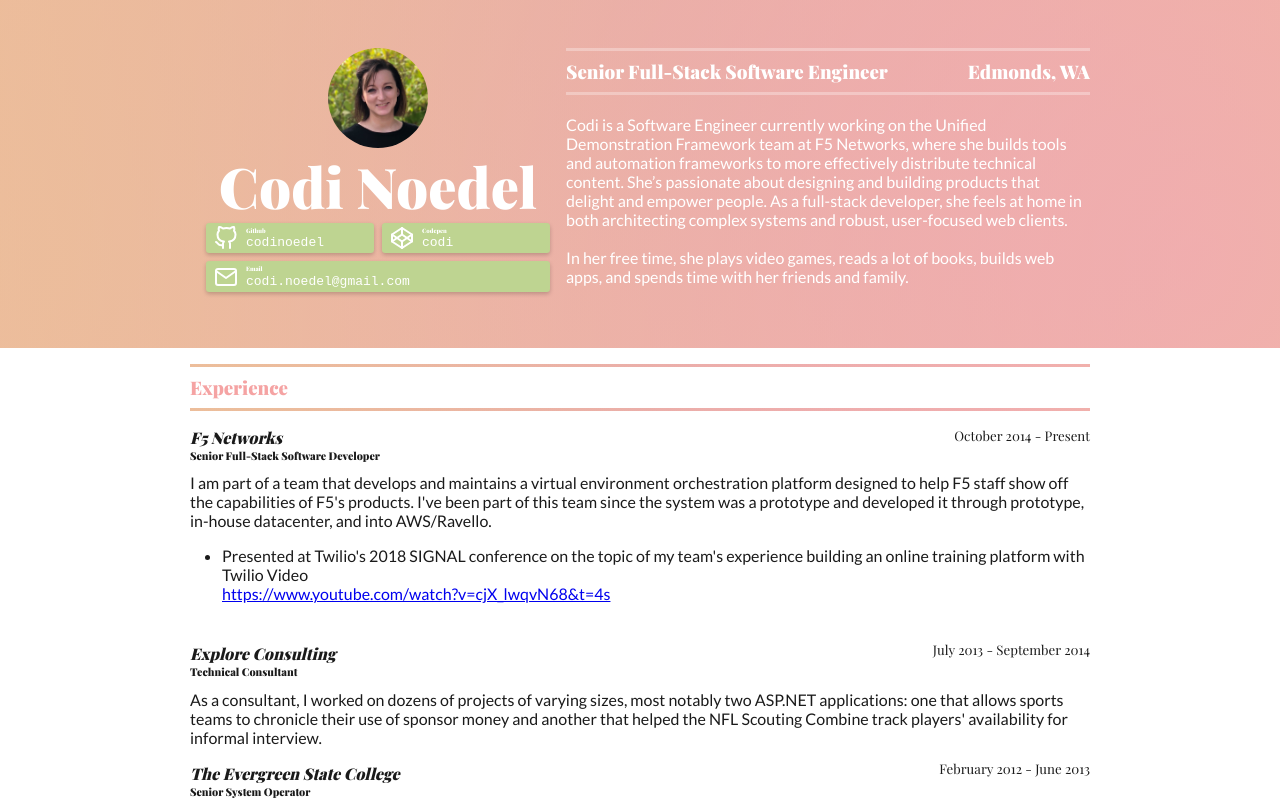
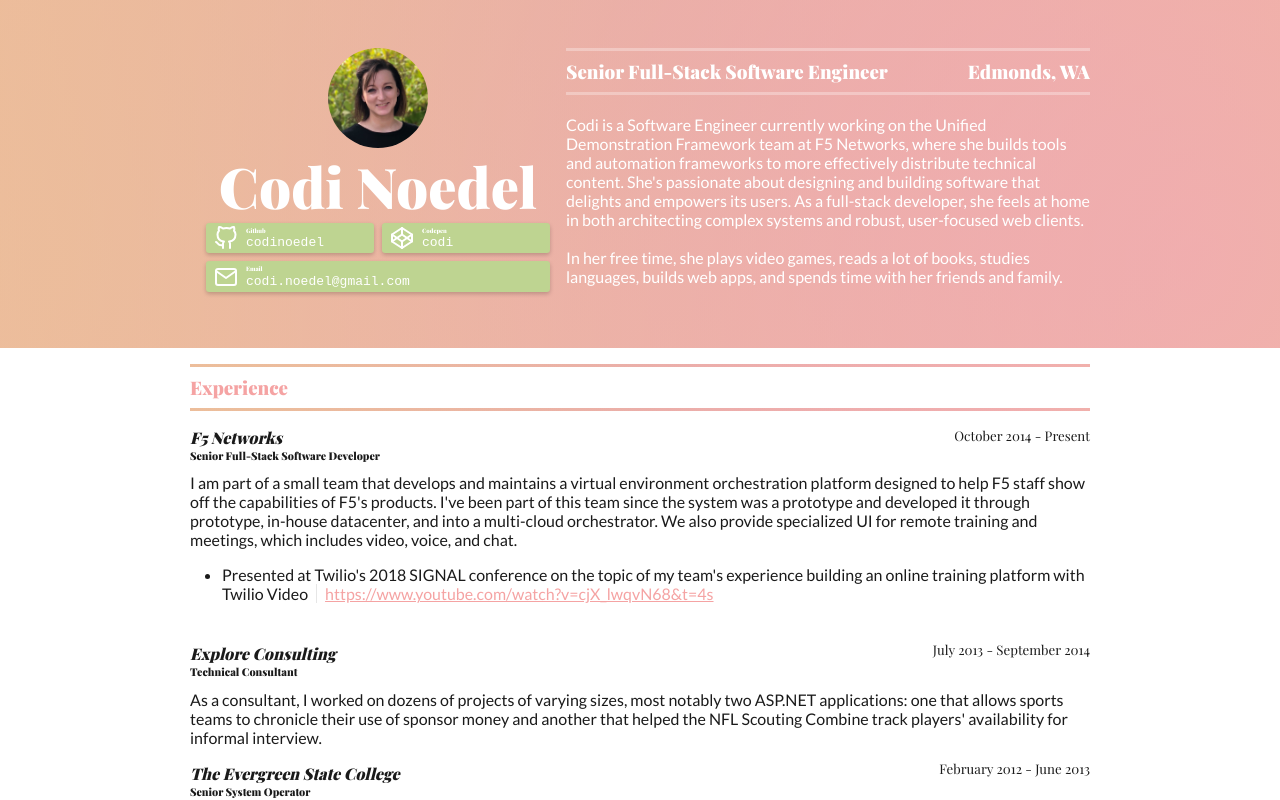
Before and after one commit to codinoedel/codinoedel.github.io, a React (Create React App) app: page / in a window 1280 px wide. Shown: the top 800 px of the page. Built offline with nearby package versions, Linux system fonts and the light colour scheme; the HTML template or start-up script is replaced by a standard one; a web font is replaced by a local one.

Commit message:
Merge stash

```diff
--- a/src/List/List.css
+++ b/src/List/List.css
@@ -7,6 +7,8 @@ ul.List li {
   margin-bottom: 0.5em;
 }
 
-ul.List li p {
-  margin: 0;
+ul.List li *:not(:last-child) {
+  border-right: solid 1px var(--grey);
+  margin-right: 0.5em;
+  padding-right: 0.5em;
 }
--- a/src/List/index.js
+++ b/src/List/index.js
@@ -7,7 +7,7 @@ export const List = ({ className, items }) => (
   <ul className={classnames('List', className)}>
     { items.map((i, idx) => (
       <li key={idx}>
-        <p>{i.value}</p>
+        <span>{i.value}</span>
         { i.resource ? <a href={i.resource}>{i.resource}</a> : null }
       </li>
     )) }
--- a/src/data/basicinfo.js
+++ b/src/data/basicinfo.js
@@ -5,7 +5,7 @@ export const basicinfo = {
   location: 'Edmonds, WA',
   name:     'Codi Noedel',
   title:    'Senior Full-Stack Software Engineer',
-  bio:  "Codi is a Software Engineer currently working on the Unified Demonstration Framework team at F5 Networks, where she builds tools and automation frameworks to more effectively distribute technical content. She’s passionate about designing and building products that delight and empower people. As a full-stack developer, she feels at home in both architecting complex systems and robust, user-focused web clients.\n\nIn her free time, she plays video games, reads a lot of books, builds web apps, and spends time with her friends and family. ",
+  bio:  "Codi is a Software Engineer currently working on the Unified Demonstration Framework team at F5 Networks, where she builds tools and automation frameworks to more effectively distribute technical content. She's passionate about designing and building software that delights and empowers its users. As a full-stack developer, she feels at home in both architecting complex systems and robust, user-focused web clients.\n\nIn her free time, she plays video games, reads a lot of books, studies languages, builds web apps, and spends time with her friends and family. ",
 };
 
 export default basicinfo;
--- a/src/data/experience.js
+++ b/src/data/experience.js
@@ -3,7 +3,7 @@ export const experience = [
     company:      "F5 Networks",
     title:        "Senior Full-Stack Software Developer",
     startDate:    "2014-10-27T00:00:00Z",
-    duties:       "I am part of a team that develops and maintains a virtual environment orchestration platform designed to help F5 staff show off the capabilities of F5's products. I've been part of this team since the system was a prototype and developed it through prototype, in-house datacenter, and into AWS/Ravello.",
+    duties:       "I am part of a small team that develops and maintains a virtual environment orchestration platform designed to help F5 staff show off the capabilities of F5's products. I've been part of this team since the system was a prototype and developed it through prototype, in-house datacenter, and into a multi-cloud orchestrator. We also provide specialized UI for remote training and meetings, which includes video, voice, and chat.",
     achievements: [
       {
         value:    "Presented at Twilio's 2018 SIGNAL conference on the topic of my team's experience building an online training platform with Twilio Video",
--- a/src/index.css
+++ b/src/index.css
@@ -41,8 +41,11 @@ h5 {
 }
 
 code {
-  font-family: source-code-pro, Menlo, Monaco, Consolas, "Courier New",
-    monospace;
+  font-family: source-code-pro, Menlo, Monaco, Consolas, "Courier New", monospace;
+}
+
+a {
+  color: var(--pink);
 }
 
 @media print {
```
